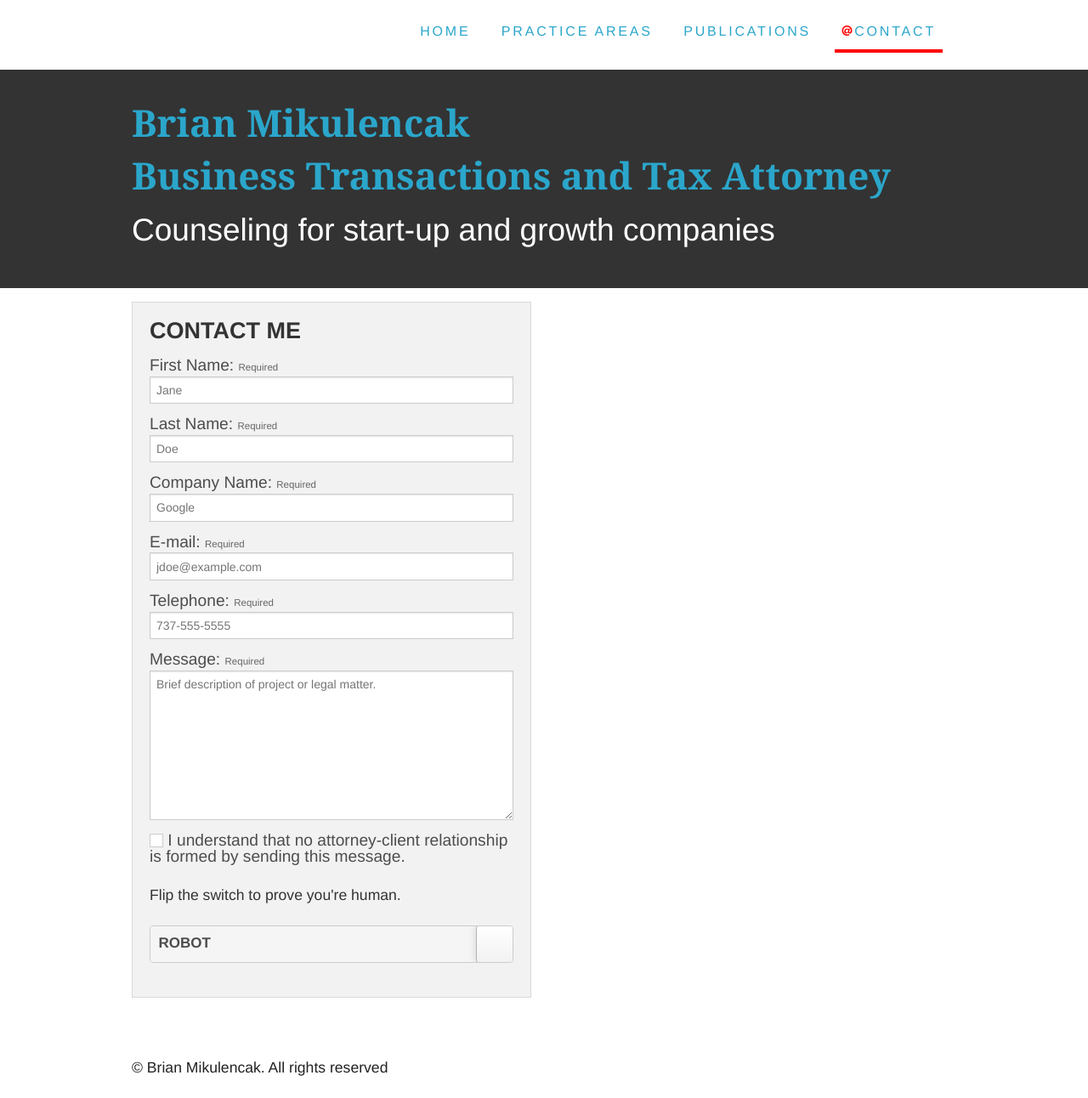
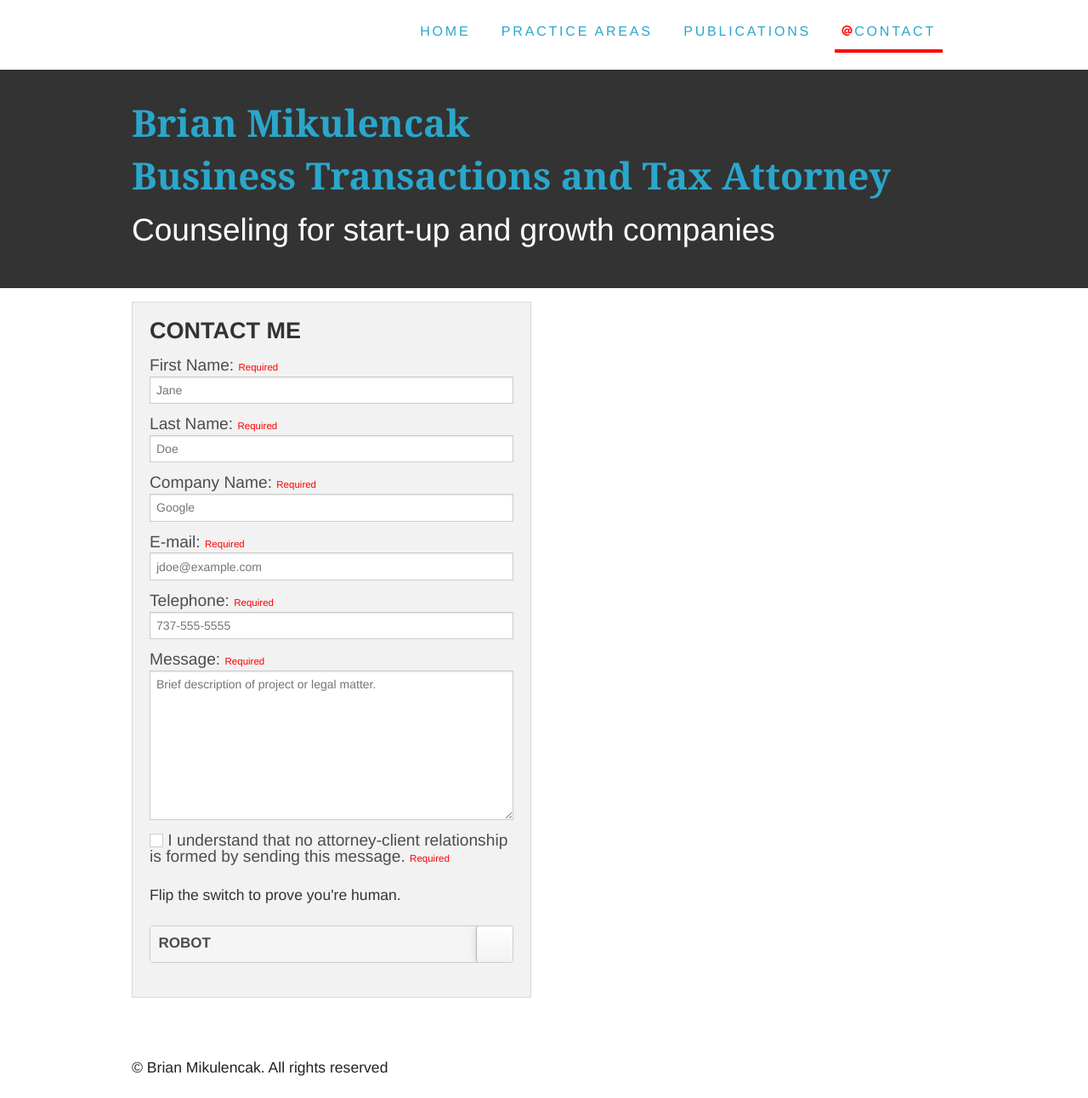
Before and after one commit to brianmik/bmaustinlaw, a Jekyll site: the page built from contact.html, in a window 1280 px wide. Shown: the whole page at 85% size. Built offline with Jekyll 4.4.1, drawn with Linux system fonts in a browser that asks for light colours; Markdown is read by kramdown in place of the engine named in the settings.

Commit message:
added red color to required form label

```diff
--- a/contact.html
+++ b/contact.html
@@ -15,21 +15,21 @@ title: Brian Mikulencak Business Transactions and Tax Attorney - Contact Informa
       				<!-- the redirect_to is optional, the form will redirect to the referrer on submission -->
       				<input type='hidden' name='redirect_to' value='http://bmaustinlaw.com/thank-you.html' />
       				<!-- all your input fields here.... -->
-              <label>First Name: <small>required</small></label>
+              <label>First Name: <small class="red">required</small></label>
       				<input name='firstname' type='text' placeholder='Jane' required/>
-              <label>Last Name: <small>required</small></label>
+              <label>Last Name: <small class="red">required</small></label>
       				<input name='lastname' type='text' placeholder='Doe' required/>
-              <label>Company Name: <small>required</small></label>
+              <label>Company Name: <small class="red">required</small></label>
       				<input name='companyname' type='text' placeholder='Google' />
-              <label>E-mail: <small>required</small></label>
+              <label>E-mail: <small class="red">required</small></label>
       				<input type="email" name="email" placeholder='jdoe@example.com' required/>
-              <label>Telephone: <small>required</small></label>
+              <label>Telephone: <small class="red">required</small></label>
       				<input type="tel" name="usrtel" placeholder='737-555-5555' required>
-              <label>Message: <small>required</small></label>
+              <label>Message: <small class="red">required</small></label>
       				<textarea name="message" rows="10" placeholder='Brief description of project or legal matter.' required></textarea>
               <label for="agreed">
                 <input type="checkbox" id="agreed" style="display: none;" required>
-                <span class="custom checkbox"></span> I understand that no attorney-client relationship is formed by sending this message.
+                <span class="custom checkbox"></span> I understand that no attorney-client relationship is formed by sending this message. <small class="red">required</small>
               </label>
               <!-- Using class options -->
       				<p class="space-top">Flip the switch to prove you're human.</p>
```
